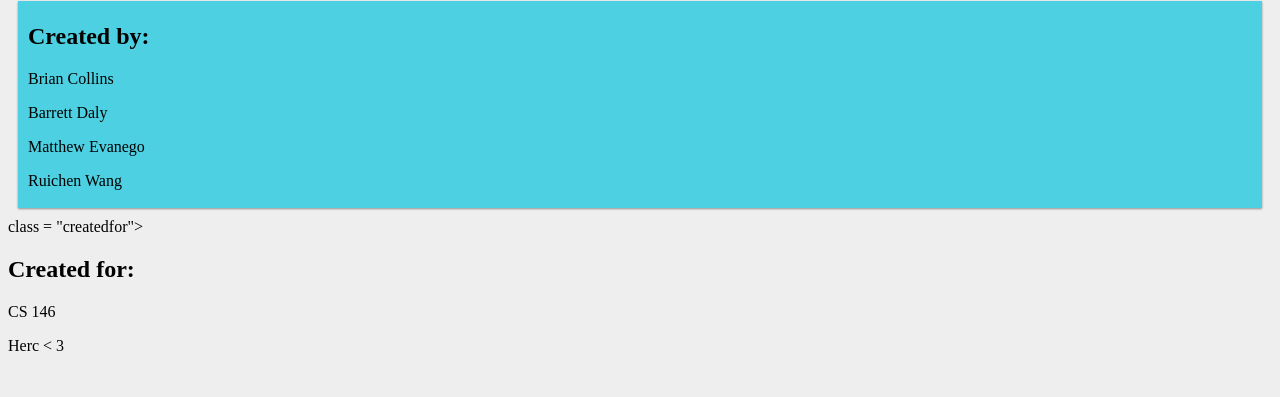
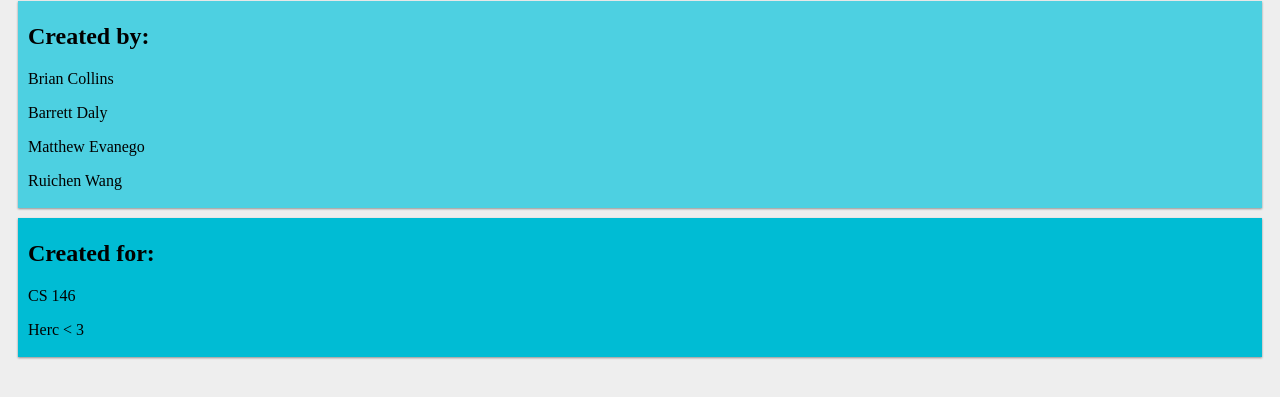
Before and after one commit to ps1313/CS146GroupProject, a plain HTML site: page info.html in a window 1280 px wide. Shown: the part 135-532 px from the top of the page. Drawn offline with Linux system fonts and the light colour scheme.

Commit message:
Consolidated CSS

```diff
--- a/info.html
+++ b/info.html
@@ -31,7 +31,7 @@
 		<p>Ruichen Wang</p>
 </div>
 
-<div> class = "createdfor">
+<div class = "createdfor">
 	<h2>Created for:</h2>
 	<p>CS 146</p>
 	<p>Herc &lt 3 </p>
```
Also changed, not shown: styles.css (+0 -7 lines).
